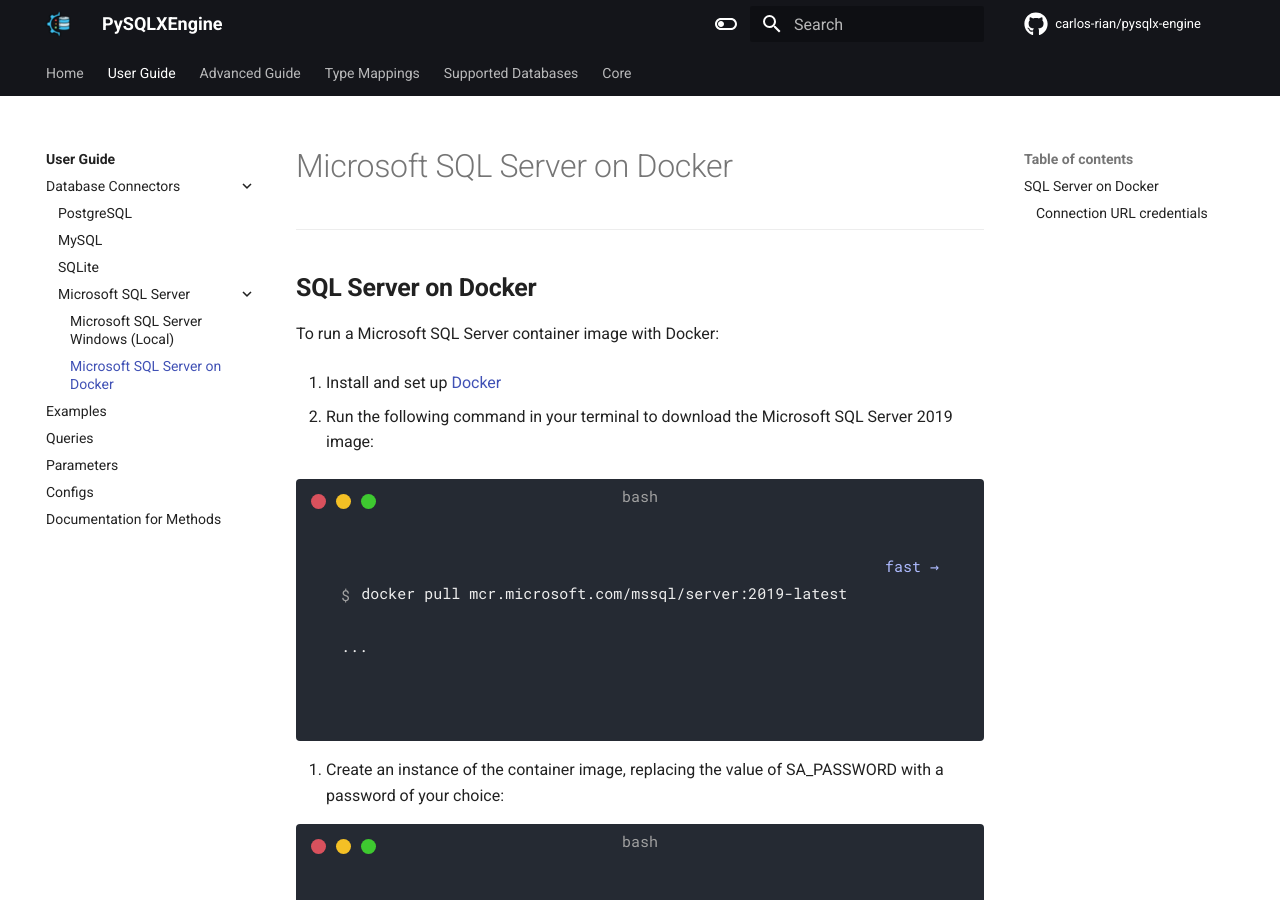
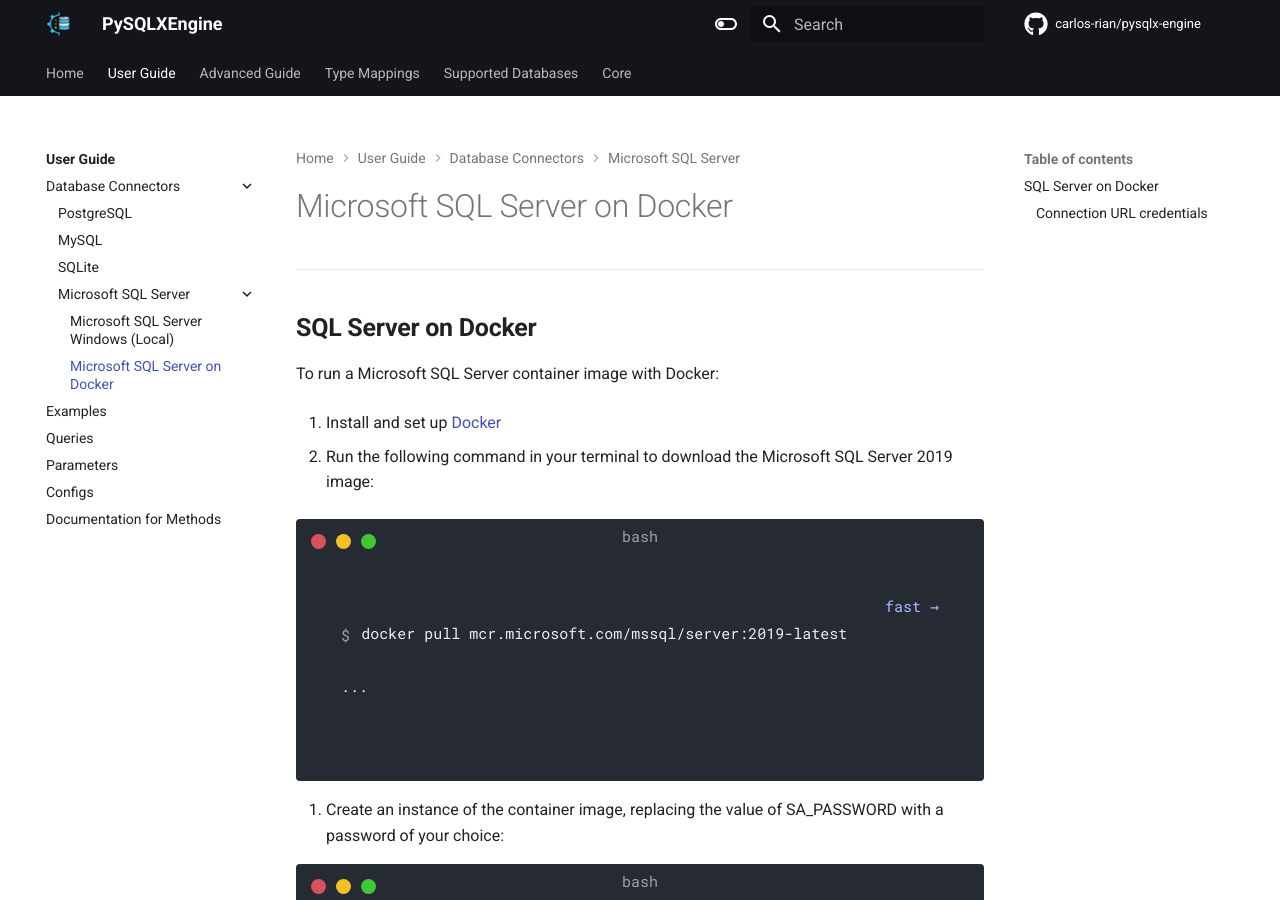
Before and after one commit to carlos-rian/pysqlx-engine, an MkDocs documentation site: the page built from docs/user_guide/sqlserver/uri_sqlserver_docker.md, in a window 1280 px wide and 900 px high. Built offline with MkDocs 1.6.1 and Material for MkDocs 9.7.7, drawn with Linux system fonts in a browser that asks for light colours; comment, search, counter and statistics services are not loaded.

Commit message:
update 2 files and delete 2 files

```diff
--- a/mkdocs.yml
+++ b/mkdocs.yml
@@ -32,17 +32,19 @@
 
     - navigation.indexes
     - navigation.top
-    #- navigation.instant
+    - navigation.instant
     #- navigation.tracking
 
     - navigation.tabs
     - navigation.footer
-    #- navigation.path
+    - navigation.path
 
     - header.autohide
 
     - content.code.copy
     - content.code.annotate
+
+    - content.tabs.link
 
   icon:
     repo: fontawesome/brands/github
@@ -73,8 +75,8 @@
           - SQLite: user_guide/uri_sqlite.md
           - Microsoft SQL Server:
               - user_guide/sqlserver/index.md
-              - Microsoft SQL Server Windows (Local): user_guide/uri_sqlserver_windows.md
-              - Microsoft SQL Server on Docker: user_guide/uri_sqlserver_docker.md
+              - Microsoft SQL Server Windows (Local): user_guide/sqlserver/uri_sqlserver_windows.md
+              - Microsoft SQL Server on Docker: user_guide/sqlserver/uri_sqlserver_docker.md
 
       - Examples: user_guide/examples.md
       - Queries: user_guide/queries.md
@@ -92,28 +94,35 @@
   - Core: core_engine.md
 
 markdown_extensions:
-  - toc:
-      permalink: true
-  - markdown.extensions.codehilite:
-      guess_lang: false
-  - markdown_include.include:
-      base_path: docs
-  - pymdownx.emoji:
-      emoji_index: !!python/name:materialx.emoji.twemoji
-      emoji_generator: !!python/name:materialx.emoji.to_svg
   - admonition
   - attr_list
   - extra
   - pymdownx.smartsymbols
+  - pymdownx.inlinehilite
+  - pymdownx.snippets
+
+  - toc:
+      permalink: true
+
+  - markdown.extensions.codehilite:
+      guess_lang: false
+
+  - markdown_include.include:
+      base_path: docs
+
+  - pymdownx.emoji:
+      emoji_index: !!python/name:materialx.emoji.twemoji
+      emoji_generator: !!python/name:materialx.emoji.to_svg
+
   - pymdownx.highlight:
       anchor_linenums: true
-  - pymdownx.inlinehilite
-  - pymdownx.snippets
+
   - pymdownx.superfences:
       custom_fences:
         - name: mermaid
           class: mermaid
           format: !!python/name:pymdownx.superfences.fence_div_format
+
   - pymdownx.tabbed:
       alternate_style: true
 
```
Also changed, not shown: docs/user_guide/sqlserver/index.md (+1 -1 lines), docs/user_guide/sqlserver/uri_sqlserver_docker.md (renamed from docs/user_guide/uri_sqlserver_docker.md), docs/user_guide/sqlserver/uri_sqlserver_windows.md (renamed from docs/user_guide/uri_sqlserver_windows.md).
